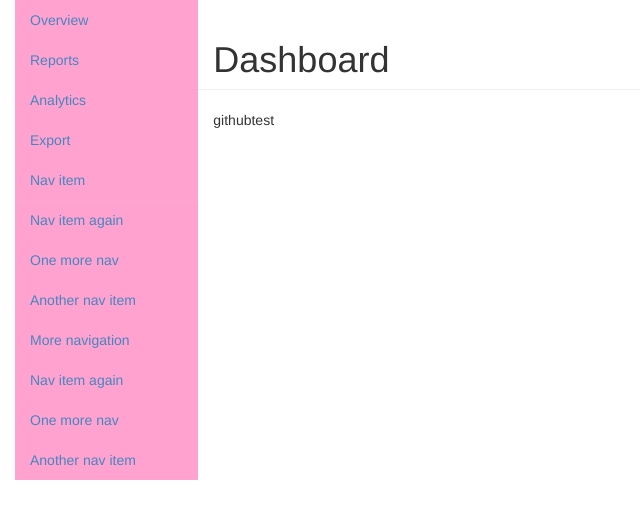
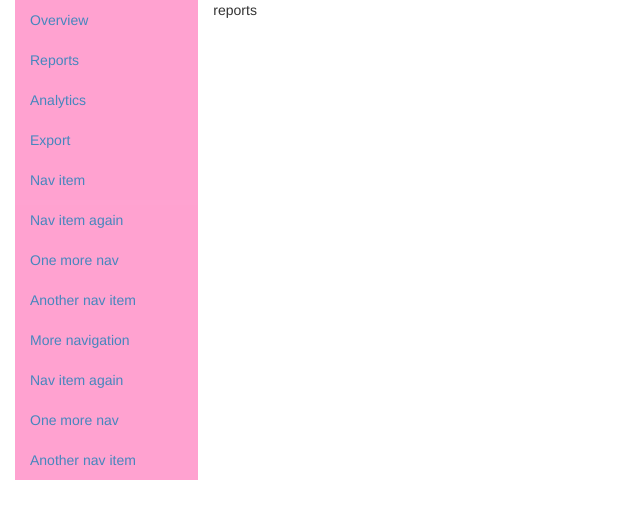
Before and after one commit to rdenoga/laboy, a PHP site: page /admin.php?page=reports in a window 1280 px wide. Shown: the part 50-569 px from the top of the page, without its empty margins (0-640 px from the left). Run offline with PHP 8.4, Linux system fonts and the light colour scheme.

Commit message:
DYNAMICS PAGES

```diff
--- a/admin.php
+++ b/admin.php
@@ -41,9 +41,9 @@
         <div class="col-sm-3 col-md-2 sidebar">
           <ul class="nav nav-sidebar">
             <li class="active"><a href="#">Overview <span class="sr-only">(current)</span></a></li>
-            <li><a href="#">Reports</a></li>
-            <li><a href="#">Analytics</a></li>
-            <li><a href="#">Export</a></li>
+            <li><a href="admin.php?page=reports">Reports</a></li>
+            <li><a href="admin.php?page=analytics">Analytics</a></li>
+            <li><a href="admin.php?page=export">Export</a></li>
           </ul>
           <ul class="nav nav-sidebar">
             <li><a href="">Nav item</a></li>
@@ -60,8 +60,21 @@
         </div>
 
         <div class="container-fluid laboy-content">
-          <h1 class="page-header">Dashboard</h1>
-          <?php echo "githubtest"; ?>
+          <div class="content">
+            <?php
+
+                $p = $_GET['page'];
+
+                $page = $p . ".php";
+
+                if(file_exists($page))
+                    include($page);
+                else
+                    echo "DI GUMANA";
+
+
+            ?>
+          </div>
             </div>
           </div>
 
--- /dev/null
+++ b/analytics.php
@@ -0,0 +1,6 @@
+<?php
+
+echo "ANALYTICS";
+
+
+?>
--- /dev/null
+++ b/export.php
@@ -0,0 +1,5 @@
+<?php
+
+echo "export";
+
+?>
--- /dev/null
+++ b/reports.php
@@ -0,0 +1,5 @@
+<?php
+
+echo "reports";
+
+?>
```
